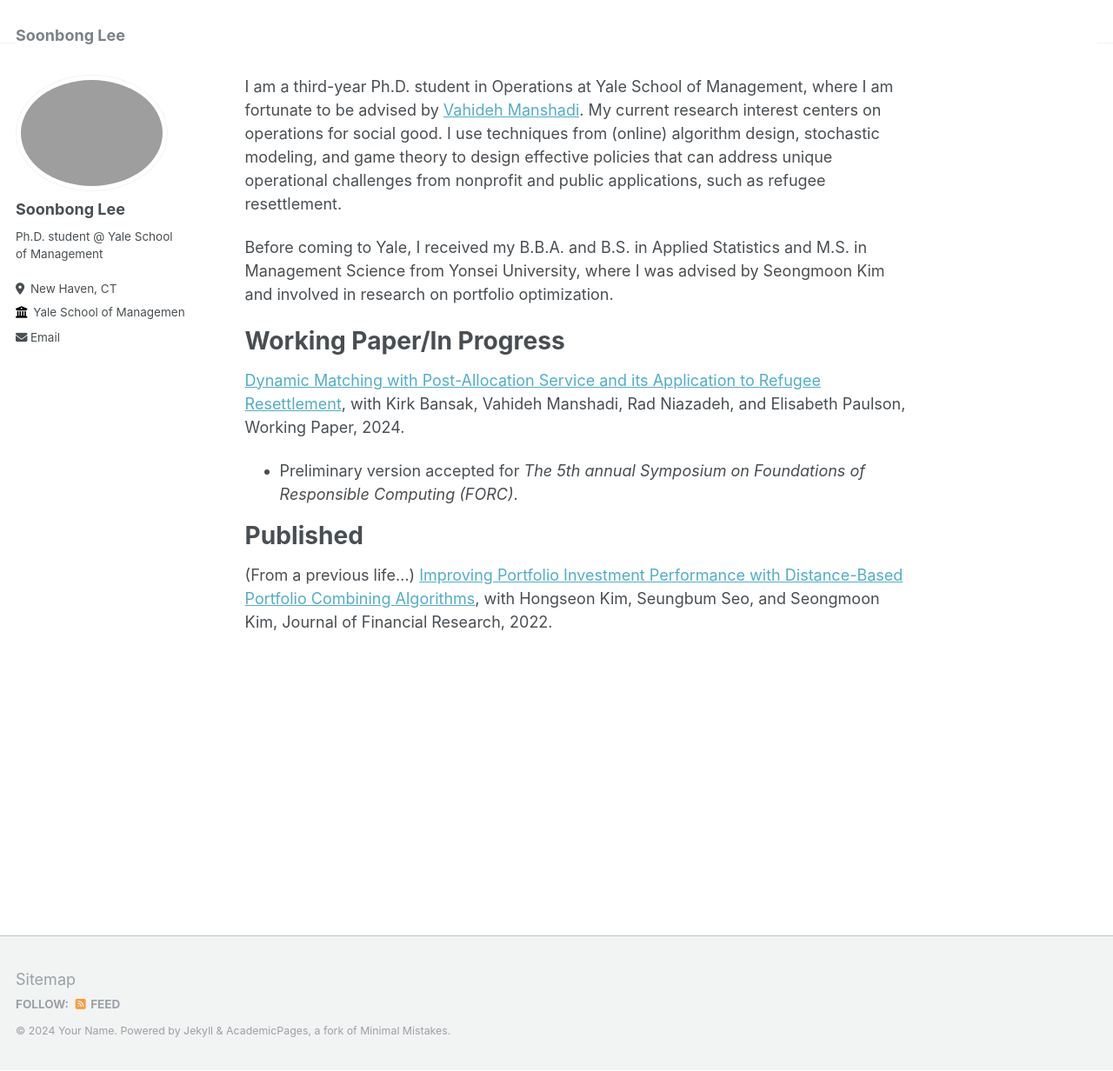
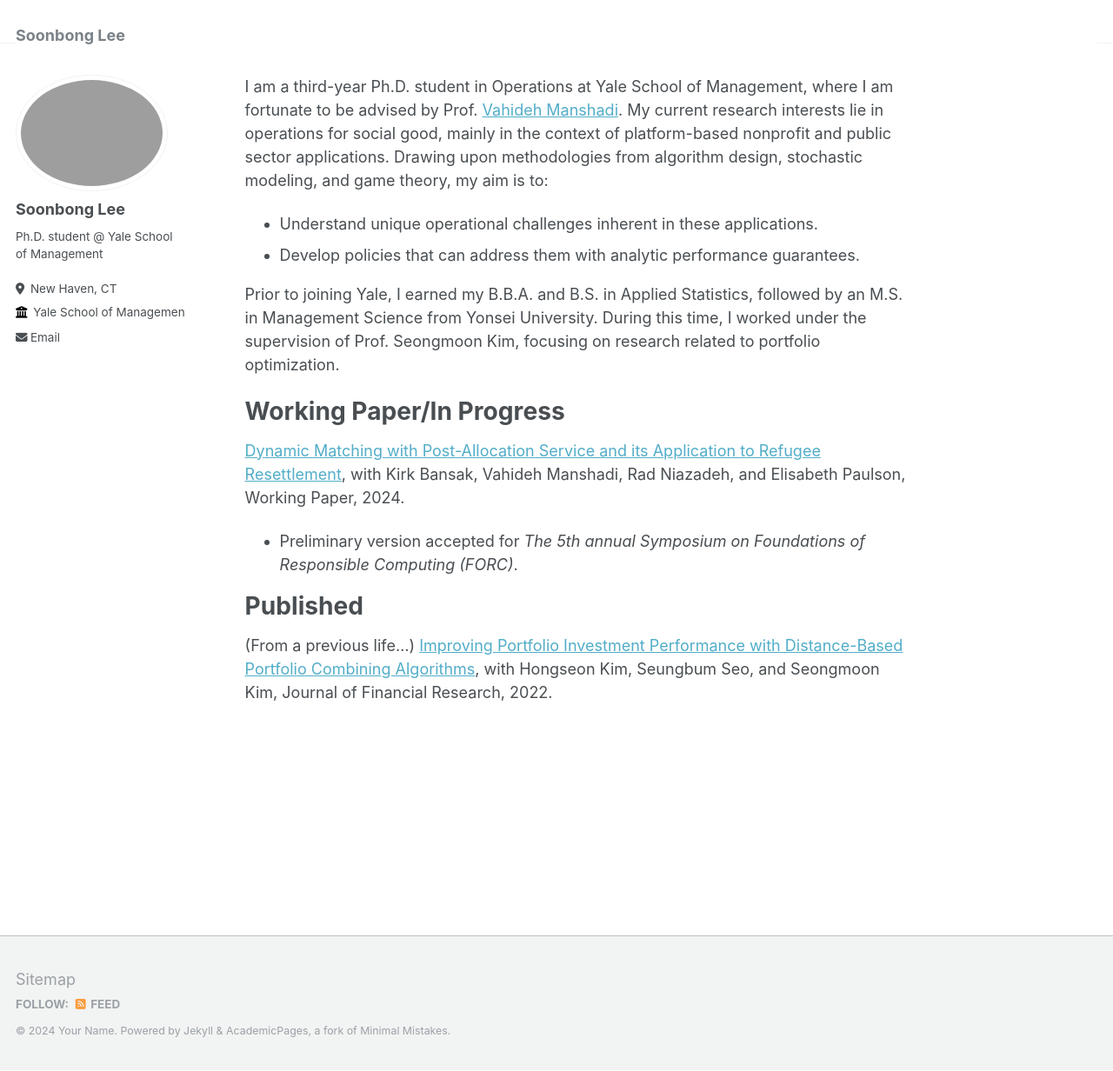
Before and after one commit to soonbong-lee/soonbong-lee.github.io, a Jekyll site: the page built from _pages/about.md, in a window 1280 px wide and 1232 px high. Shown: the whole window at 87% size. Built offline with Jekyll 4.4.1, drawn with Linux system fonts in a browser that asks for light colours.

Commit message:
Update about.md

```diff
--- a/_pages/about.md
+++ b/_pages/about.md
@@ -7,9 +7,12 @@ redirect_from:
   - /about.html
 ---
 
-I am a third-year Ph.D. student in Operations at Yale School of Management, where I am fortunate to be advised by [Vahideh Manshadi](https://vahideh-manshadi.com/). My current research interest centers on operations for social good. I use techniques from (online) algorithm design, stochastic modeling, and game theory to design effective policies that can address unique operational challenges from nonprofit and public applications, such as refugee resettlement.
+I am a third-year Ph.D. student in Operations at Yale School of Management, where I am fortunate to be advised by Prof. [Vahideh Manshadi](https://vahideh-manshadi.com/). My current research interests lie in operations for social good, mainly in the context of platform-based nonprofit and public sector applications. Drawing upon methodologies from algorithm design, stochastic modeling, and game theory, my aim is to:
+- Understand unique operational challenges inherent in these applications.
+- Develop policies that can address them with analytic performance guarantees.
 
-Before coming to Yale, I received my B.B.A. and B.S. in Applied Statistics and M.S. in Management Science from Yonsei University, where I was advised by Seongmoon Kim and involved in research on portfolio optimization.
+Prior to joining Yale, I earned my B.B.A. and B.S. in Applied Statistics, followed by an M.S. in Management Science from Yonsei University. During this time, I worked under the supervision of Prof. Seongmoon Kim, focusing on research related to portfolio optimization.
+
 
 Working Paper/In Progress
 ======
```
